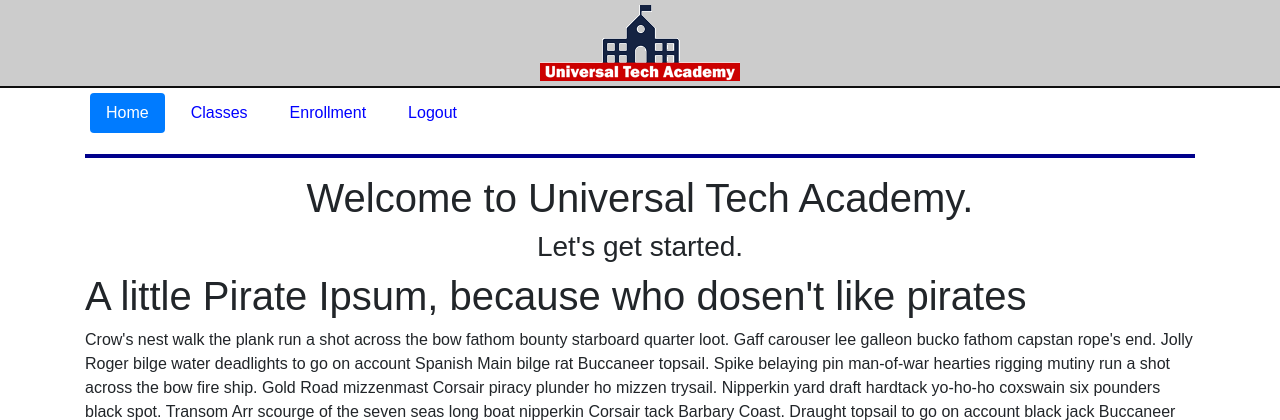
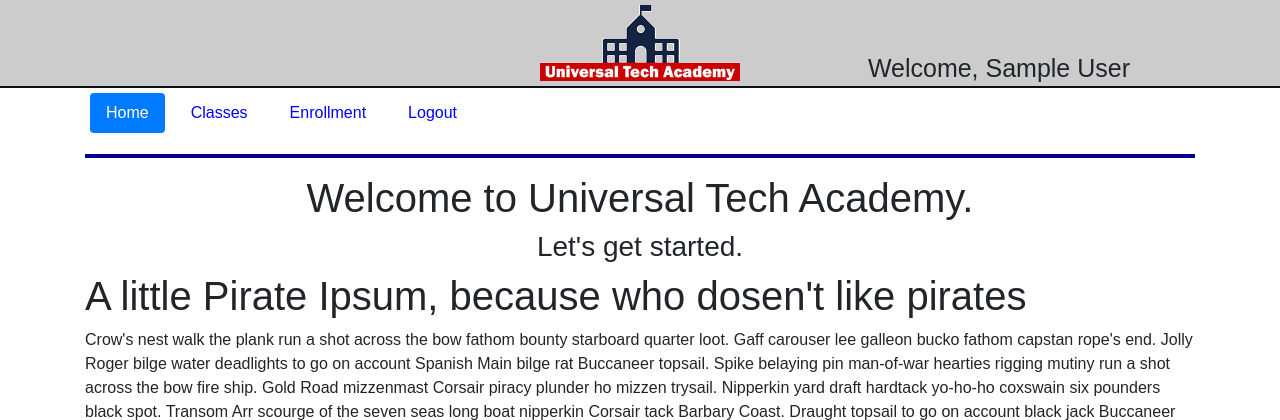
Before and after one commit to GeneAr1/enrollment, a Flask app: page / in a window 1280 px wide. Shown: the top 420 px of the page. Run offline with Flask 2, Linux system fonts and the light colour scheme; the visitor is signed in with stand-in values (Sample User, id 1); some libraries are stand-ins or nearby versions.

Commit message:
Ver 3.63 Welcom message
1. Add Welcom message to layout.html
2. Modify main.css to format Welcome message

```diff
--- a/application/routes.py
+++ b/application/routes.py
@@ -29,11 +29,10 @@ def login():
         password    = form.password.data
 
         user = User.objects(email=email).first()
-        print(email)
-        print(password)
-        print(user)
-        print(user.get_password(password))
-        print(user.get_password(password))
+        #print(password)
+        #print(user)
+        #print(user.get_password(password))
+        #print(user.get_password(password))
 
         if user and user.get_password(password):    #will not work because of hashed use for later
         #if user and password == user.password:
--- a/application/static/css/main.css
+++ b/application/static/css/main.css
@@ -101,3 +101,11 @@ footer {
     color: red
     ;
 }
+
+.welcome {
+  float:right;
+  position: absolute;
+  font-size: 25px;
+  right: 6em;
+  top: 2em;
+}
--- a/application/templates/layout.html
+++ b/application/templates/layout.html
@@ -14,6 +14,11 @@
 <div class="container">
 
     {% include "includes/nav.html" %}
+
+    {% if session['username'] %}
+    <span class="welcome">Welcome,  {{ session['username'] }}</span>
+    {% endif %}
+
 
     {% with messages = get_flashed_messages(with_categories=true) %}
         {% if messages %}
```
Also changed, not shown: Project Outline.md (+4 -0 lines).
